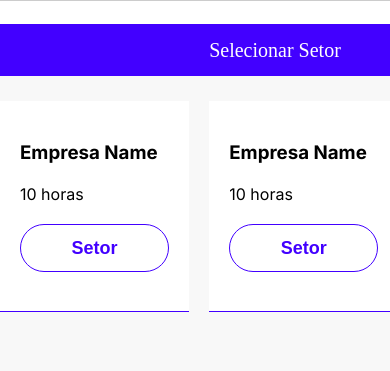
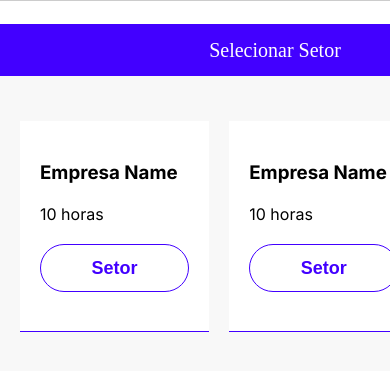
Before and after one commit to Kenzie-Academy-Brasil-Developers/Kenzie-Academy-Brasil-Developers-m2-projeto-frotend-empresas-leandro, a plain HTML site: page src/pages/home/index.html in a window 390 px wide. Shown: the part 69-440 px from the top of the page. Drawn offline with Linux system fonts and the light colour scheme.

Commit message:
fix: mobile cards scroll

```diff
--- a/src/pages/home/index.css
+++ b/src/pages/home/index.css
@@ -171,9 +171,10 @@
   #cardList {
     display: flex;
     flex-direction: row;
-    overflow-x: hidden;
+    overflow-x: auto;
     gap: 20px;
     background: #f8f8f8;
+    padding: 20px;
   }
   #card {
     display: flex;
```
